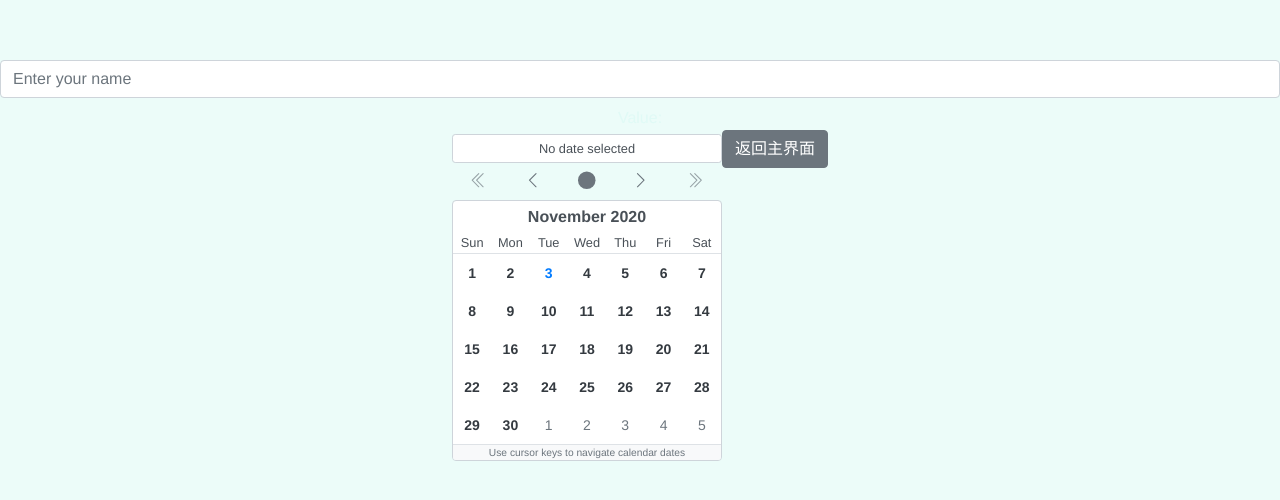
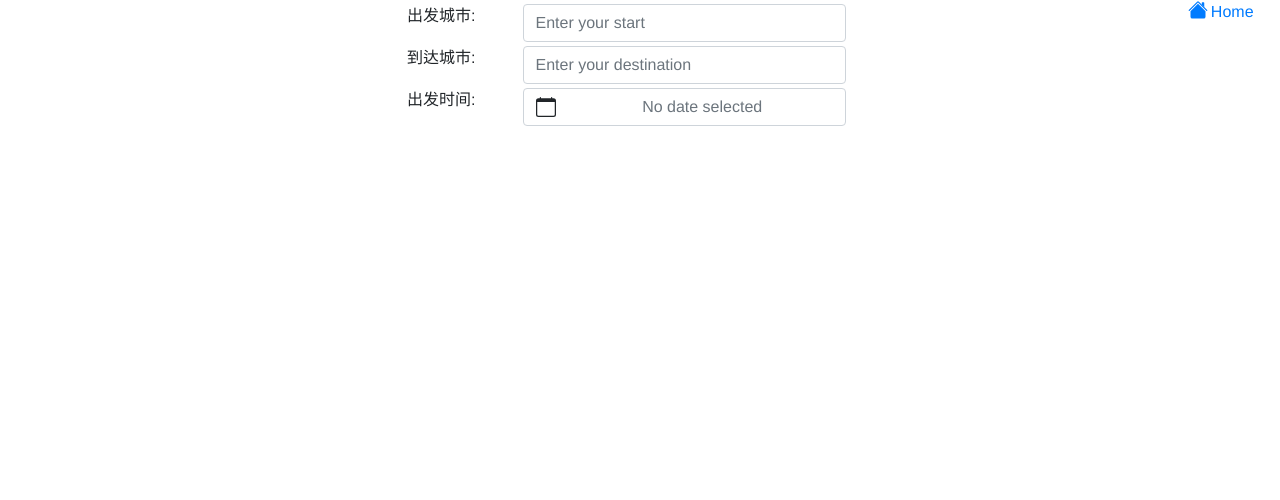
Before and after one commit to yuri-2000/airline, a Vue app: page /#/passenger_management in a window 1280 px wide. Shown: the top 500 px of the page. Built offline with nearby package versions, Linux system fonts and the light colour scheme; what vue-cookies would draw is missing.

Commit message:
input_buy_ticket information

```diff
--- a/src/App.vue
+++ b/src/App.vue
@@ -10,18 +10,14 @@ export default {
     beforeCreate: function(){
       document
       .querySelector("body")
-      .setAttribute("style", "margin: 0; background-color: #c9f7f056");
+      .setAttribute("style", "margin: 0; background-color: #ffffff");
     },
 };
 </script>
 
 <style>
 #app {
-  font-family: Avenir, Helvetica, Arial, sans-serif;
-  -webkit-font-smoothing: antialiased;
-  -moz-osx-font-smoothing: grayscale;
-  text-align: center;
-  color: #c9f7f056;
-  margin-top: 60px;
+    margin: 0;
+    padding: 0;
 }
 </style>
--- a/src/components/admin/Admin.vue
+++ b/src/components/admin/Admin.vue
@@ -1,15 +1,49 @@
 <template>
-  <div>
-    <b-button @click="goback">乘客管理</b-button>
+  <div class="Admin">
+    <b-title>欢迎使用航空订票系统</b-title>
+    <template>
+      <b-row class="my-1">
+        <b-col sm="3">
+          <label>用户名:</label>
+        </b-col>
+        <b-col sm="8">
+          <b-form-input
+            v-model="Username"
+            placeholder="Username"
+          ></b-form-input>
+        </b-col>
+      </b-row>
+
+      <b-row class="my-1">
+        <b-col sm="3">
+          <label>密码:</label>
+        </b-col>
+        <b-col sm="8">
+          <b-form-input
+            type="password"
+            v-model="Password"
+            placeholder="Password"
+          ></b-form-input>
+        </b-col>
+      </b-row>
+      <b-button pill variant="outline-primary" href="#/passenger_management"
+        >Logn in</b-button
+      >
+    </template>
   </div>
 </template>
 
 <script>
-  export default {
-    methods: {
-        goback(){
-            this.$router.push('/passenger_management')
-        }
-    }
-  }
+export default {
+  methods: {}
+}
 </script>
+
+<style scoped>
+.Admin {
+  width: 100vw;
+  height: 100vh;
+  text-align: center;
+  margin: 0px auto;
+}
+</style>
--- a/src/components/passenger_management/PassengerManagement.vue
+++ b/src/components/passenger_management/PassengerManagement.vue
@@ -1,28 +1,68 @@
 <template>
-  <div>
-    <b-form-input v-model="text" placeholder="Enter your name"></b-form-input>
-    <div class="mt-2">Value: {{ text }}</div>
-    <b-calendar v-model="value" :min="min" :max="max" locale="en"></b-calendar>
-    <b-button @click="goback">返回主界面</b-button>
+  <div id="buy_ticket" >
+
+    <b-row class="my-1">
+      <b-col sm="3">
+        <label>出发城市:</label>
+      </b-col>
+      <b-col sm="8">
+        <b-form-input placeholder="Enter your start"></b-form-input>
+      </b-col>
+    </b-row>
+
+    <b-row class="my-1">
+      <b-col sm="3">
+        <label>到达城市:</label>
+      </b-col>
+      <b-col sm="8">
+        <b-form-input placeholder="Enter your destination"></b-form-input>
+      </b-col>
+    </b-row>
+
+    <!-- <b-row class="my-1">
+      <b-col sm="3">
+        <label>Sex:</label>
+      </b-col>
+      <b-col sm="2">
+          <b-form-radio v-model="selected" name="some-radios" >男</b-form-radio>
+          <b-form-radio v-model="selected" name="some-radios" >女</b-form-radio>
+      </b-col>
+    </b-row> -->
+
+
+    <b-row class="my-1">
+      <b-col sm="3">
+        <label>出发时间:</label>
+      </b-col>
+      <b-col sm="8">
+        <b-form-datepicker v-model="start_date" :min="min" :max="max"
+        :date-format-options="{ year: 'numeric', month: 'numeric', day: 'numeric' }"
+        :hide-header="hideHeader" locale="en"></b-form-datepicker>
+      </b-col>
+    </b-row>
+
+    <b-breadcrumb-item href="#/" class="footer">
+      <b-icon icon="house-fill" scale="1.25" shift-v="1.25" aria-hidden="true"></b-icon>
+      Home
+    </b-breadcrumb-item>
   </div>
 </template>
 
 <script>
-  export default {
+ export default {
     data() {
       const now = new Date()
       const today = new Date(now.getFullYear(), now.getMonth(), now.getDate())
-      // 15th two months prior
       const minDate = new Date(today)
-      minDate.setMonth(minDate.getMonth() - 1)
-      minDate.setDate(1)
-      // 15th in two months
+      minDate.setMonth(minDate.getMonth())
+      minDate.setDate(minDate.getDate())
       const maxDate = new Date(today)
       maxDate.setMonth(maxDate.getMonth() + 2)
       maxDate.setDate(15)
 
       return {
-        value: '',
+        hideHeader: true,
+        start_date: '',
         min: minDate,
         max: maxDate
       }
@@ -34,3 +74,21 @@
     }
   }
 </script>
+
+<style scoped>
+#buy_ticket {
+  font-family: Avenir, Helvetica, Arial, sans-serif;
+  text-align: center;
+  margin:0px auto;
+  height: 100%;
+  width: 500px;
+}
+.footer{
+  height: 50px;
+  width: 7%;
+  right: 0px;
+  top: 0px;
+  position: absolute;
+  color: #b8dadfda;
+}
+</style>
```
